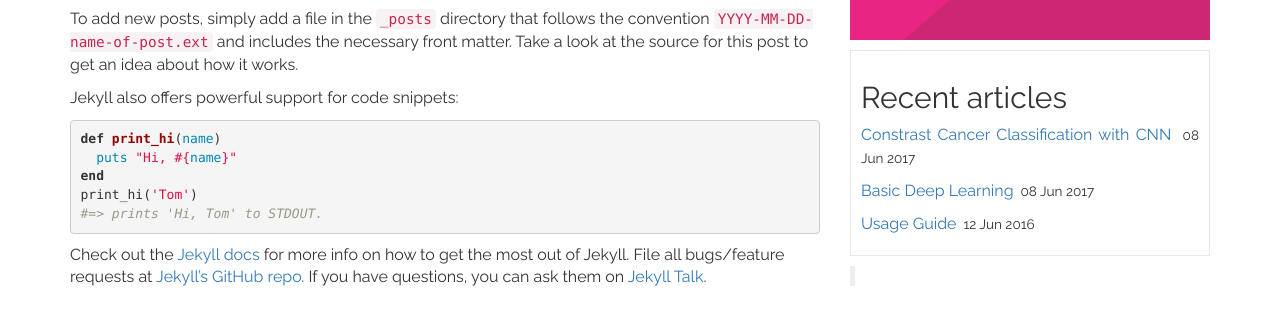
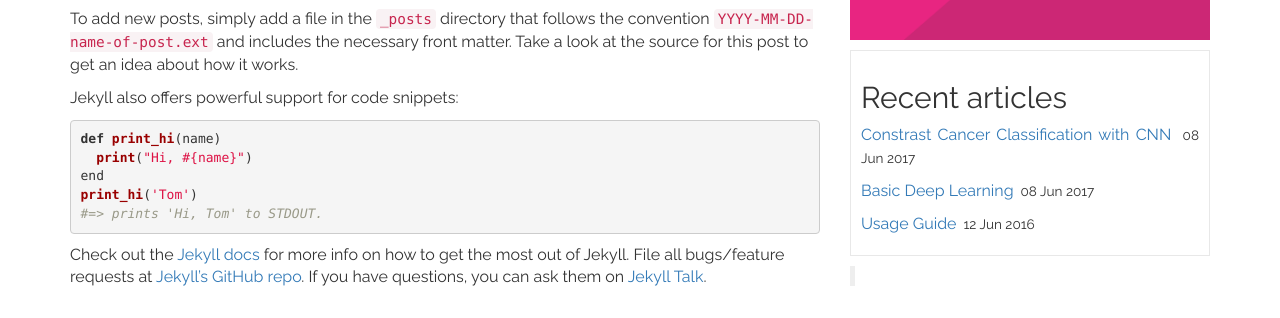
Before and after one commit to byungjun0689/byungjun0689.github.io, a Jekyll site: the page built from _posts/2016-06-13-welcome-to-jekyll.markdown, in a window 1280 px wide. Shown: the part 297-615 px from the top of the page. Built offline with Jekyll 4.4.1, drawn with Linux system fonts in a browser that asks for light colours.

Commit message:
Test pages

```diff
--- a/_posts/2016-06-13-welcome-to-jekyll.markdown
+++ b/_posts/2016-06-13-welcome-to-jekyll.markdown
@@ -12,9 +12,9 @@ To add new posts, simply add a file in the `_posts` directory that follows the c
 
 Jekyll also offers powerful support for code snippets:
 
-{% highlight ruby %}
+{% highlight python %}
 def print_hi(name)
-  puts "Hi, #{name}"
+  print("Hi, #{name}")
 end
 print_hi('Tom')
 #=> prints 'Hi, Tom' to STDOUT.
```
